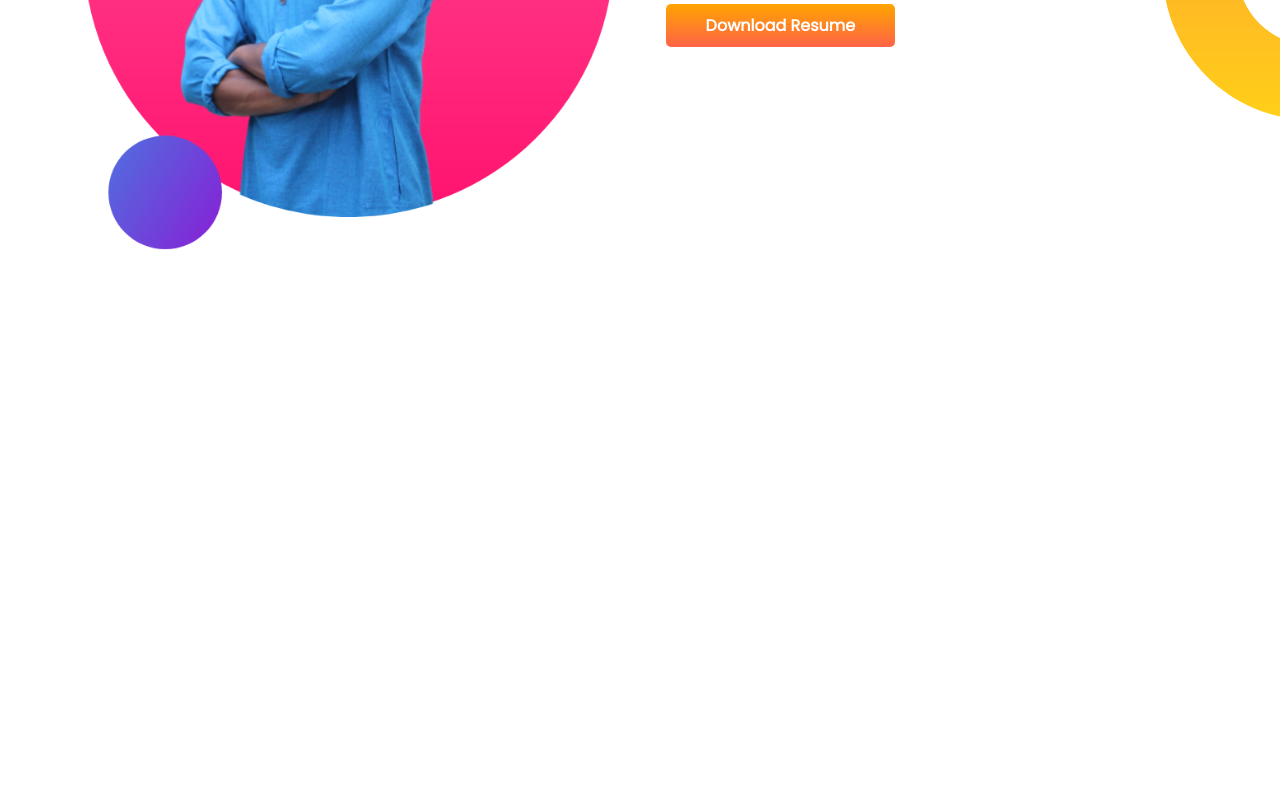
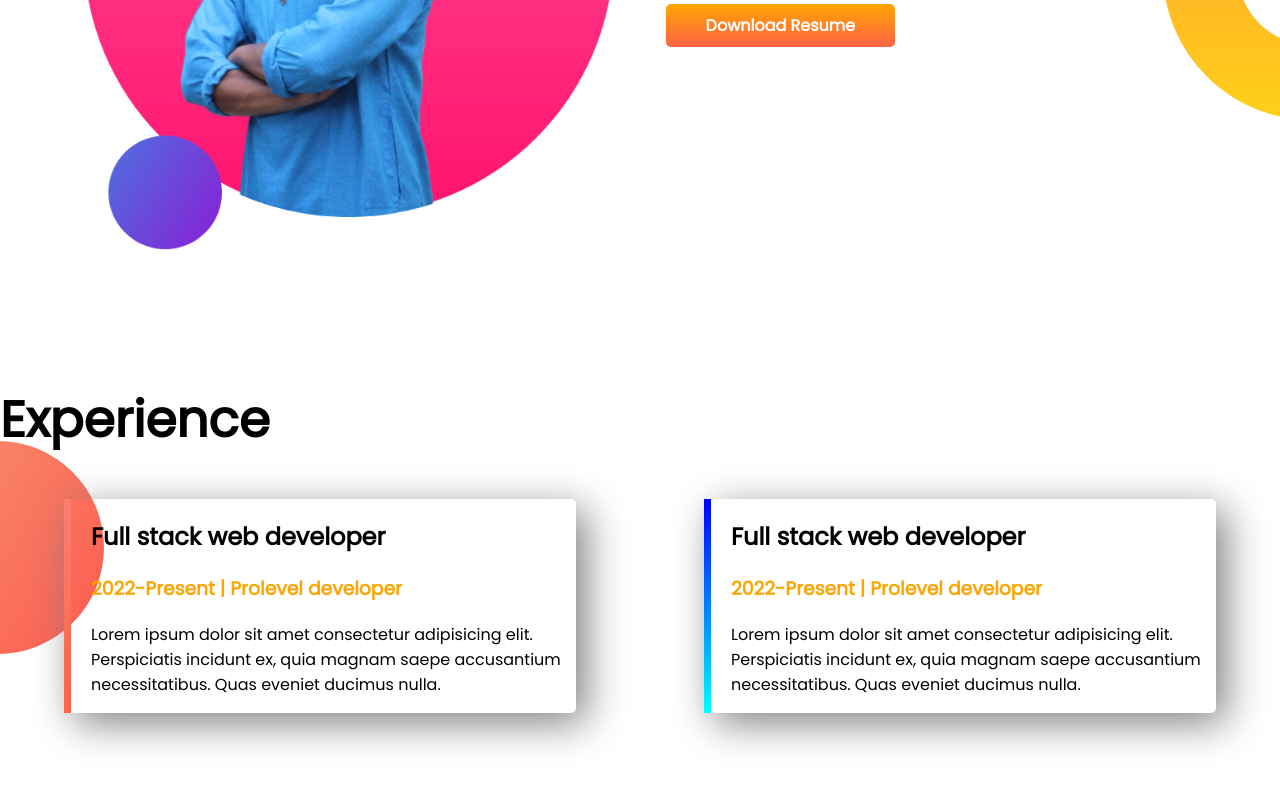
Before and after one commit to hasanmehedi44/restart__practice__developer_portfolio, a plain HTML site: page index.html in a window 1280 px wide. Shown: the part 1065-1852 px from the top of the page. Before the commit the page ends 1448 px from the top, so only its background shows below. Drawn offline with Linux system fonts and the light colour scheme.

Commit message:
experience area completec

```diff
--- a/index.html
+++ b/index.html
@@ -17,7 +17,7 @@
 <body>
 
    <!-- Welcome Section -->
-   <section class="top-banner">
+   <section class="top-banner flexible-container">
       <div class="half-width">
          <h1>Welcome to</h1>
          <h1><span class="orange-color">Mehedi</span> world</h1>
@@ -33,7 +33,7 @@
 
 
    <!-- Big Dream Section -->
-   <section class="dream-big">
+   <section class="dream-big flexible-container">
       <div class="half-width">
          <img src="img/personal__image/my-bg2.png" alt="">
       </div>
@@ -45,5 +45,24 @@
       </div>
    </section>
 
+
+   <!-- experience area -->
+   <section class="experience-area">
+      <h1>Experience</h1>
+      <div class="flexible-container">
+         <div id="web-full-experience" class="experience-item">
+            <h2>Full stack web developer</h2>
+            <h3 class="orange-color">2022-Present | Prolevel developer</h3>
+            <p>Lorem ipsum dolor sit amet consectetur adipisicing elit. Perspiciatis incidunt ex, quia magnam saepe accusantium necessitatibus. Quas eveniet ducimus nulla.</p>
+         </div>
+
+         <div id="web-dev-experience" class="experience-item">
+            <h2>Full stack web developer</h2>
+            <h3 class="orange-color">2022-Present | Prolevel developer</h3>
+            <p>Lorem ipsum dolor sit amet consectetur adipisicing elit. Perspiciatis incidunt ex, quia magnam saepe accusantium necessitatibus. Quas eveniet ducimus nulla.</p>
+         </div>
+      </div>
+   </section>
+
 </body>
 </html>
--- a/style.css
+++ b/style.css
@@ -12,7 +12,7 @@ h1 {
    color: orange;
 }
 
-section {
+.flexible-container {
    display: flex;
    margin-bottom: 100px;
 }
@@ -44,3 +44,30 @@ section {
    background-repeat: no-repeat;
    background-position: right;
 }
+
+.experience-area {
+   background-image: url(img/images/exp-bg.png);
+   background-repeat: no-repeat;
+   background-position: left;
+}
+
+.experience-item {
+   box-shadow:   10px 10px 40px gray;
+   width: 40%;
+   margin-left: 5%;
+   margin-right: 5%;
+   padding-left: 20px;
+   border-radius: 5px;
+}
+
+#web-dev-experience {
+   border-left: 7px solid;
+   border-image: linear-gradient(blue, cyan);
+   border-image-slice: 1;
+}
+
+#web-full-experience {
+   border-left: 7px solid;
+   border-image: linear-gradient(salmon, tomato);
+   border-image-slice: 1;
+}
```
